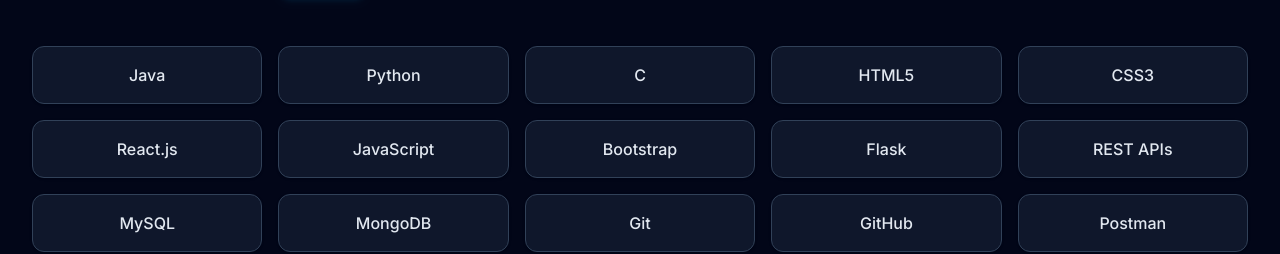
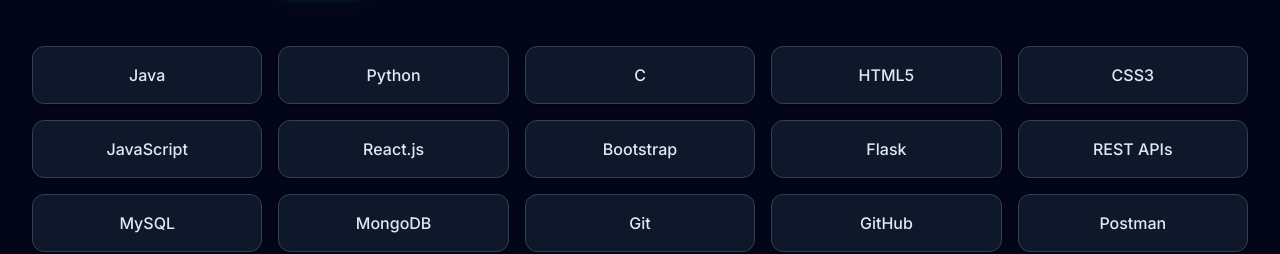
Before and after one commit to JhansiOruganti-43/Portfolio-React, a React (Vite) app: page / in a window 1280 px wide. Shown: the part 1956-2210 px from the top of the page. Built offline with nearby package versions, Linux system fonts and the light colour scheme.

Commit message:
Update portfolio project details

```diff
--- a/src/components/Skills.jsx
+++ b/src/components/Skills.jsx
@@ -21,8 +21,10 @@
 
   { name: 'HTML5', category: 'frontend' },
   { name: 'CSS3', category: 'frontend' },
+  { name: 'JavaScript', category: 'frontend' },
   { name: 'React.js', category: 'frontend' },
-  { name: 'JavaScript', category: 'frontend' },
+
+
 
   { name: 'Bootstrap', category: 'frontend' },
 
```
